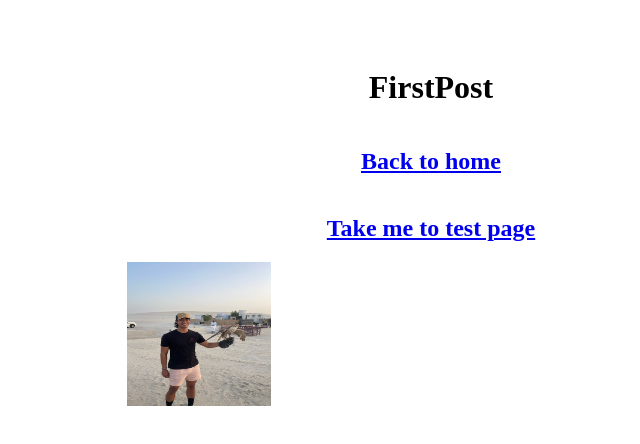
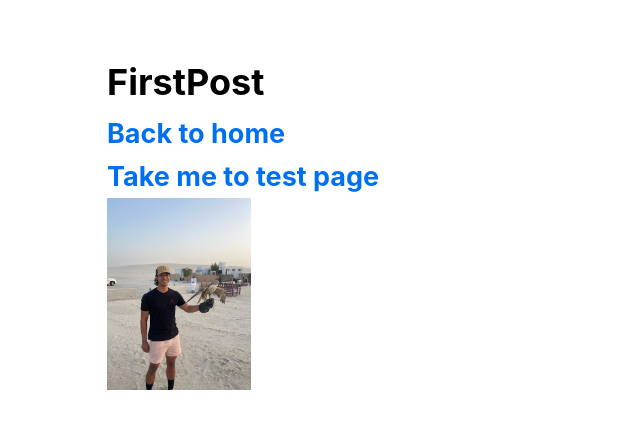
Before and after one commit to Alexmquan/nextjs-blog, a Next.js app: page /posts/first-post in a window 1280 px wide. Shown: the top 444 px of the page, without its empty margins (209-849 px from the left). Built offline with nearby package versions, Linux system fonts and the light colour scheme.

Commit message:
added styles to global css

```diff
--- a/pages/_app.js
+++ b/pages/_app.js
@@ -1,3 +1,5 @@
+import '../styles/globals.css';
+
 export default function App({ Component, pageProps }) {
   return <Component {...pageProps} />;
 }
--- a/styles/globals.css
+++ b/styles/globals.css
@@ -4,11 +4,22 @@ body {
   margin: 0;
   font-family: Inter, -apple-system, BlinkMacSystemFont, Segoe UI, Roboto,
     Oxygen, Ubuntu, Cantarell, Fira Sans, Droid Sans, Helvetica Neue, sans-serif;
+  line-height: 1.6;
+  font-size: 18px;
+
+}
+
+* {
+  box-sizing: border-box;
 }
 
 a {
-  color: inherit;
+  color: #0070f3;
   text-decoration: none;
+}
+
+a:hover {
+  text-decoration: underline;
 }
 
 * {
@@ -17,6 +28,7 @@ a {
 
 img {
   max-width: 100%;
+  display: block;
   height: auto;
 }
 
--- a/styles/layout.module.css
+++ b/styles/layout.module.css
@@ -2,8 +2,14 @@
   max-width: 38rem;
   padding: 0 1rem;
   margin: 3rem auto 6rem;
-  justify-content: center;
+}
+
+.header {
   display: flex;
   flex-direction: column;
-  text-align: center;
+  align-items: center;
 }
+
+.backToHome {
+  margin: 3rem 0 0;
+}
```
Also changed, not shown: styles/utils.module.css (added).
